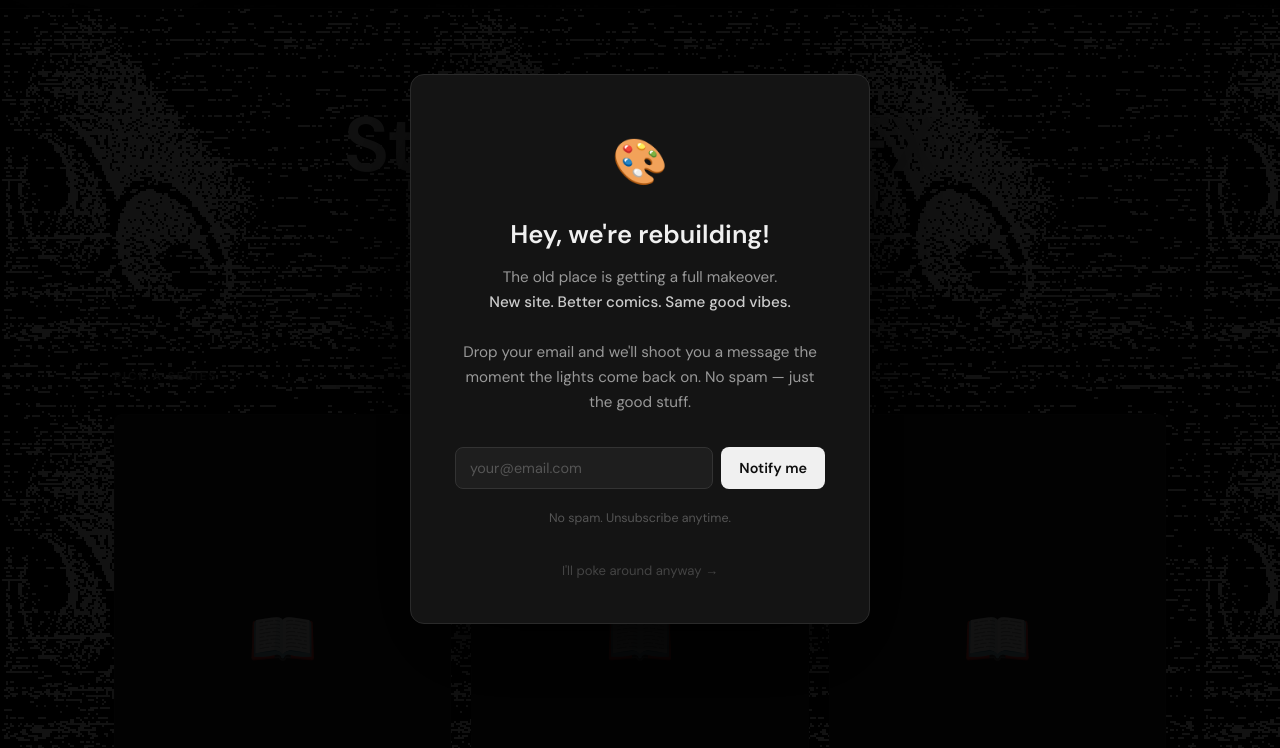
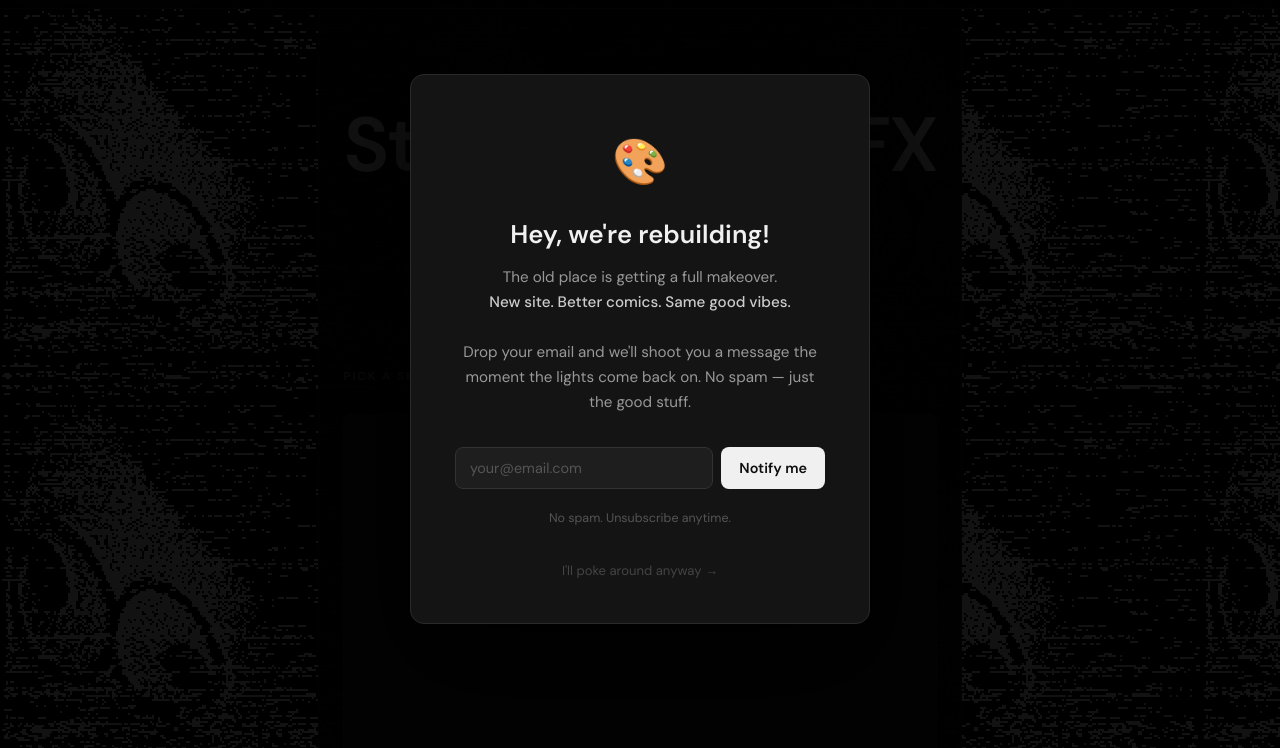
Before and after one commit to dustooned/staytoonedgfx, a website: page index.html in a window 1280 px wide. Shown: the part 51-799 px from the top of the page. Drawn offline with Linux system fonts and the light colour scheme; a web font is replaced by a local one.

Commit message:
Add dark content panel to non-series pages
body:not(.has-series-bg) main gets a centered dark backdrop
(max 1100px, rgba 94% opacity) so the tiled site-bg.gif shows
on the edges — matches the series content-panel treatment.
No HTML changes needed.

Co-Authored-By: Claude Sonnet 4.6 <noreply@anthropic.com>

```diff
--- a/css/style.css
+++ b/css/style.css
@@ -141,6 +141,19 @@ body {
 body:not(.has-series-bg) {
   background-image: url(../assets/site-bg.gif);
   background-repeat: repeat;
+}
+
+/* Centered dark content panel on non-series pages —
+   lets the tiled background show on the edges         */
+body:not(.has-series-bg) main {
+  max-width: 1100px;
+  margin: 0 auto;
+  background: rgba(10, 10, 10, 0.94);
+  border-left: 1px solid rgba(255, 255, 255, 0.07);
+  border-right: 1px solid rgba(255, 255, 255, 0.07);
+  border-bottom: 1px solid rgba(255, 255, 255, 0.05);
+  border-radius: 0 0 8px 8px;
+  min-height: calc(100vh - 64px);
 }
 
 /* Applied by JS when a series background image exists */
```
